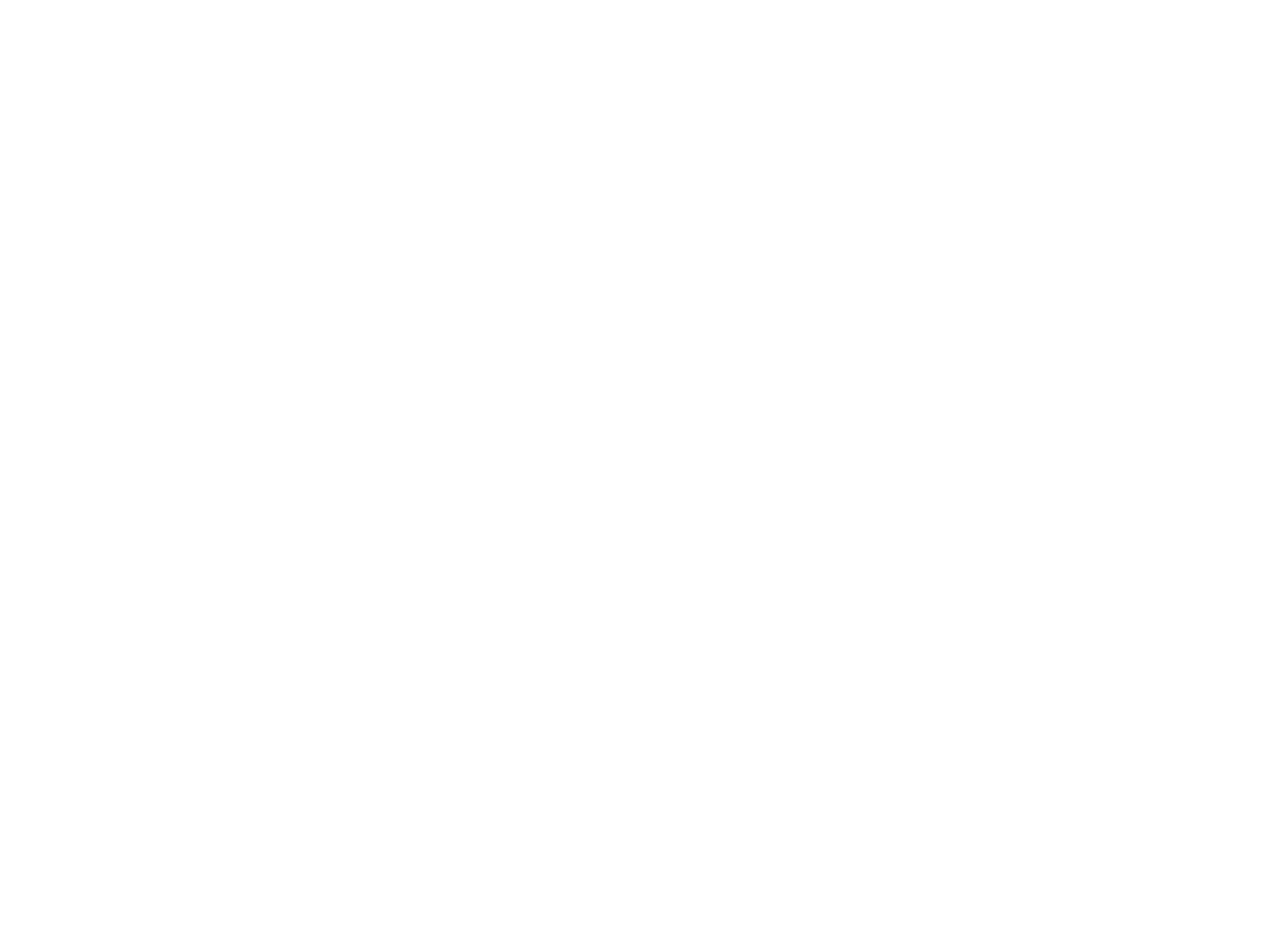
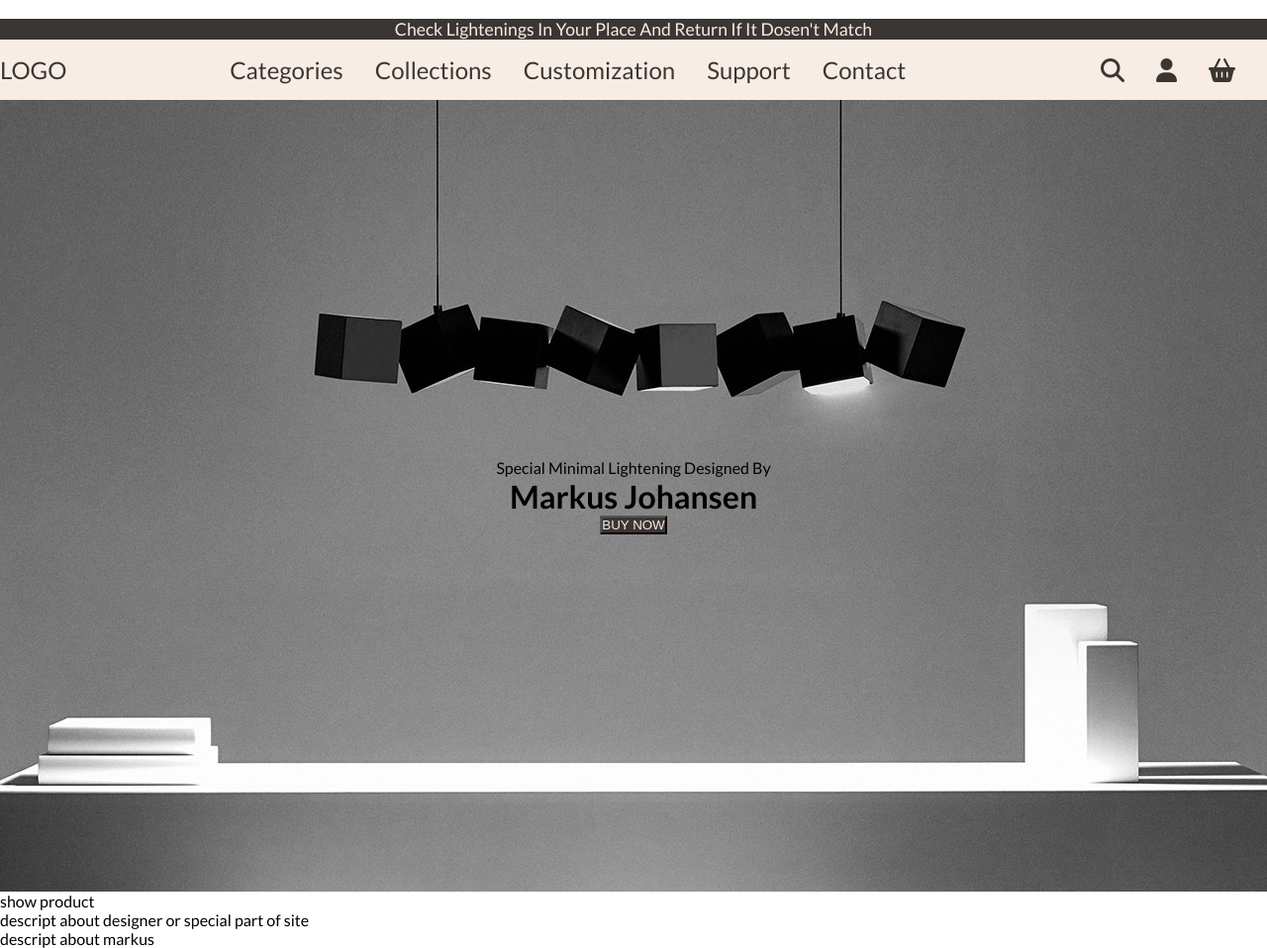
Before and after one commit to Zargarnejad/minimal-lightening, a plain HTML site: page index.html in a window 1280 px wide. Shown: the whole page at 99% size. Before the commit the page ends 800 px from the top, so only its background shows below. Drawn offline with Linux system fonts and the light colour scheme.

Commit message:
Creat navbar and hero

```diff
--- a/index.html
+++ b/index.html
@@ -0,0 +1,88 @@
+<!DOCTYPE html>
+<html lang="en">
+
+<head>
+    <meta charset="UTF-8">
+    <meta http-equiv="X-UA-Compatible" content="IE=edge">
+    <meta name="viewport" content="width=device-width, initial-scale=1.0">
+    <title>Final Project_Minimal Lightening</title>
+
+
+    <script src="https://kit.fontawesome.com/f998ffa803.js" crossorigin="anonymous"></script>
+    <link rel="stylesheet" href="stylesheet.css" />
+    <link rel="preconnect" href="https://fonts.googleapis.com">
+    <link rel="preconnect" href="https://fonts.gstatic.com" crossorigin>
+    <link
+        href="https://fonts.googleapis.com/css2?family=Lato:ital,wght@0,100;0,300;0,400;0,700;0,900;1,100;1,300;1,400;1,700;1,900&display=swap"
+        rel="stylesheet">
+
+</head>
+
+<body>
+
+    <header>
+        <div class="pageHead">
+            <div class="topTitle">
+                <p>Check Lightenings In Your Place And Return If It Dosen't Match</p>
+            </div>
+            <nav class="navContainer">
+                <div class="navList" >
+                    <!-- <a href="#">LOGO</a> -->
+                    LOGO
+                </div>
+                <div>
+                    <ul class="navList">
+                        <li class="navItem">
+                            <a href="#">Categories</a>
+                        </li>
+                        <li class="navItem">
+                            <a href="#">Collections</a>
+                        </li>
+                        <li class="navItem">
+                            <a href="#">Customization</a>
+                        </li>
+                        <li class="navItem">
+                            <a href="#">Support</a>
+                        </li>
+                        <li class="navItem">
+                            <a href="#">Contact</a>
+                        </li>
+                    </ul>
+                </div>
+                <div>
+                    <ul class="navList">
+                        <li class="navItem">
+                            <a href="#"><i class="fa-solid fa-magnifying-glass"></i></a>
+                        </li>
+                        <li class="navItem">
+                            <a href="#"><i class="fa-solid fa-user"></i></a>
+                        </li>
+                        <li class="navItem">
+                            <a href="#"><i class="fa-solid fa-basket-shopping"></i></a>
+                        </li>
+                    </ul>
+                </div>
+            </nav>
+            <div class="hero">
+
+                <p>Special Minimal Lightening Designed By</p>
+                <h1> Markus Johansen</h1>
+                <button class="mainBtn">BUY NOW</button>
+            </div>
+        </div>
+    </header>
+    <section class="showProduct">
+        <div>show product</div>
+        <div>descript about designer or special part of site</div>
+    </section>
+    <section>descript about markus</section>
+    <footer></footer>
+
+
+
+
+
+    <script src="script.js"></script>
+</body>
+
+</html>
--- a/stylesheet.css
+++ b/stylesheet.css
@@ -2,3 +2,61 @@
     padding: 0px;
     margin: 0px;
 }
+body{
+    font-family: 'Lato', sans-serif;
+
+}
+.pageHead{
+    width: 100%;
+    height:auto;
+
+}
+.topTitle{
+    background-color:#3C3633 ;
+    color:#F8EDE5;
+    text-align: center;
+    font-size: 1.1rem;
+}
+
+.mainBtn{
+    color:#F8EDE5;
+    background-color: #3C3633;
+
+}
+.navContainer{
+    background-color: #F8EDE5;
+    color: #3C3633;
+    display: flex;
+    flex-direction: row;
+    justify-content: space-between;
+
+}
+.navList{
+padding: 1rem 0;
+display: flex;
+align-items: center;
+font-size: 1.5rem;
+}
+.navItem{
+list-style: none;
+margin-right: 2rem;
+}
+.navItem a{
+    text-decoration: none;
+    color: #3C3633;
+}
+.hero{
+    background-image:url(./images/hero.jpg);
+    align-items: center;
+    width: 100%;
+    min-height:100vh;
+    background-position: center;
+    display:flex;
+    flex-direction: column;
+    justify-content: center;
+    align-content: center;
+
+}
+.hero p,h1,button {
+    align-self: center;
+}
```
Also changed, not shown: images/hero.jpg (added).
